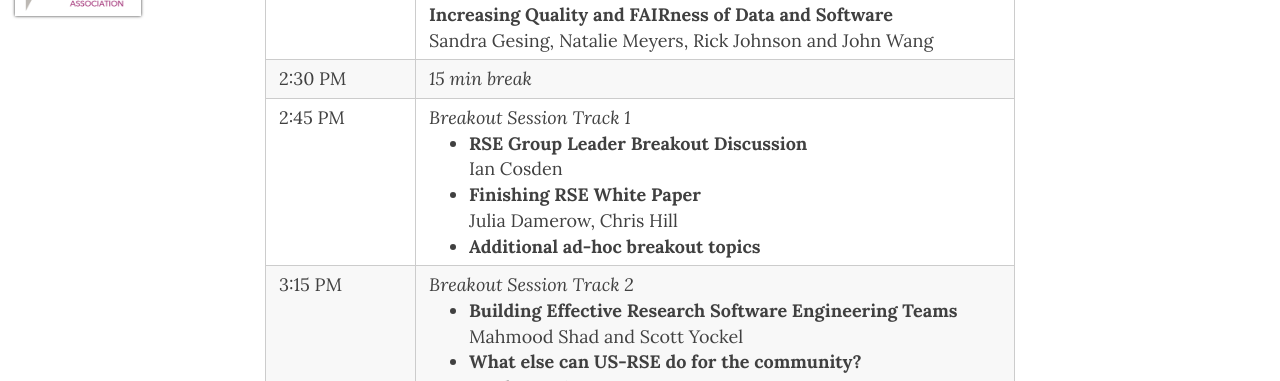
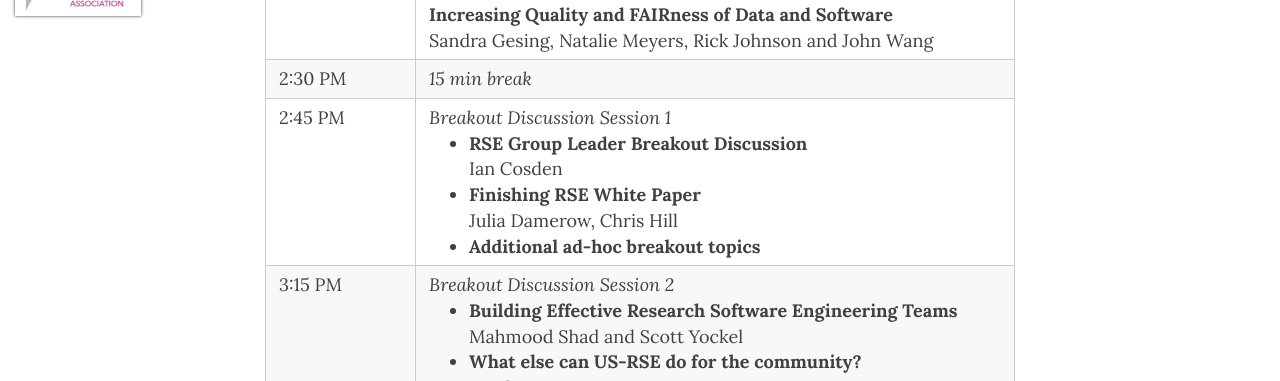
Before and after one commit to USRSE/virtual-workshop-2021, a Jekyll site: the page built from pages/agenda.md, in a window 1280 px wide and 900 px high, scrolled down 2182 px. Shown: the part 154-535 px from the top of the window. Built offline with Jekyll 4.4.1, drawn with Linux system fonts in a browser that asks for light colours; nearby versions of some CDN libraries.

Commit message:
Changed breakout session titles

```diff
--- a/pages/agenda.md
+++ b/pages/agenda.md
@@ -173,7 +173,7 @@ Moderator: Julia Damerow
 <tr>
   <td style="vertical-align: top;">2:45 PM</td>
   <td>
-    <i>Breakout Session Track 1</i> <br>
+    <i>Breakout Discussion Session 1</i> <br>
     <ul>
       <li>
         <b>RSE Group Leader Breakout Discussion</b> <br>
@@ -192,7 +192,7 @@ Moderator: Julia Damerow
 <tr>
   <td style="vertical-align: top;">3:15 PM</td>
   <td>
-  <i>Breakout Session Track 2</i> <br>
+  <i>Breakout Discussion Session 2</i> <br>
   <ul>
     <li>
       <b>Building Effective Research Software Engineering Teams</b> <br>
```
